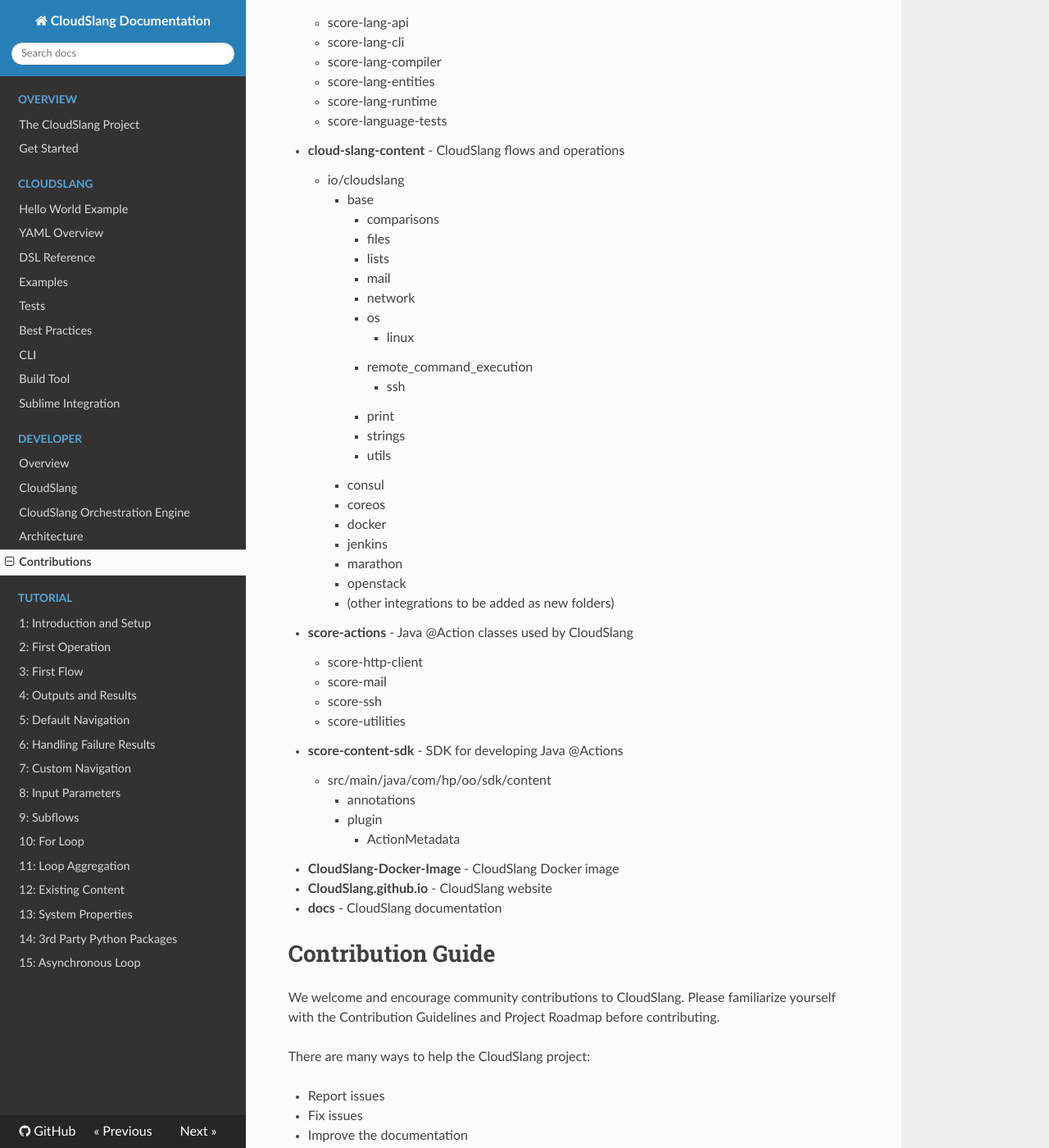
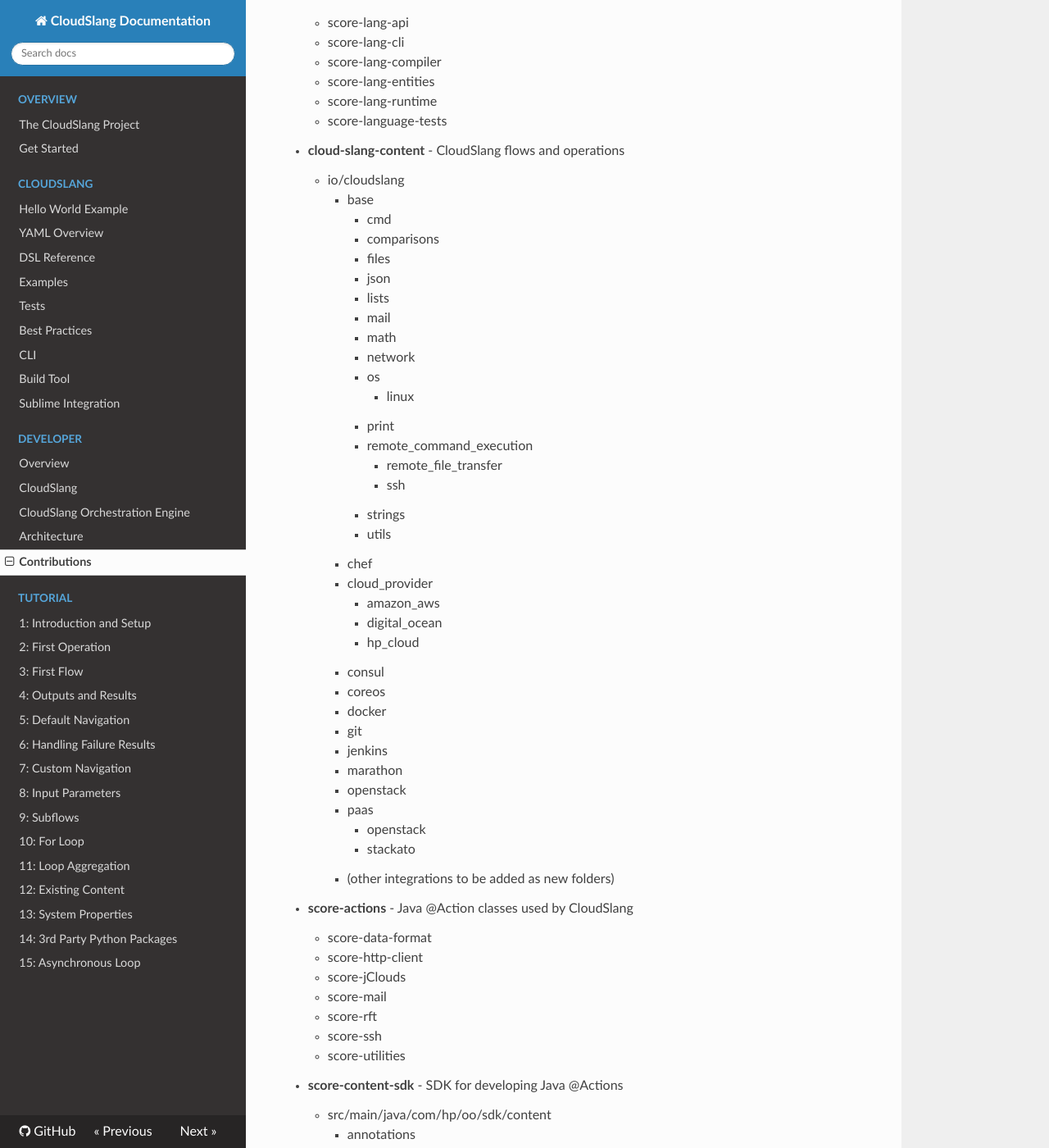
Before and after one commit to CloudSlang/docs, an MkDocs documentation site: the page built from docs/developer_contribution.md, in a window 1280 px wide and 1400 px high, scrolled down 852 px. Shown: the whole window at 82% size. Built offline with MkDocs 1.6.1, drawn with Linux system fonts in a browser that asks for light colours; nearby versions of some CDN libraries; old or Windows-style settings are respelled for this version of MkDocs.

Commit message:
updated repo list
Signed-off-by: Sam Markowitz <sam.markowitz@hp.com>

```diff
--- a/docs/developer_contribution.md
+++ b/docs/developer_contribution.md
@@ -25,28 +25,44 @@
 + **cloud-slang-content** - CloudSlang flows and operations
     + io/cloudslang
         + base
+            + cmd
             + comparisons
             + files
+            + json
             + lists
             + mail
+            + math
             + network
             + os
                 + linux
-            + remote_command_execution
+            + print
+            + remote\_command\_execution
+                + remote\_file\_transfer
                 + ssh
-            + print
             + strings
             + utils
+        + chef
+        + cloud\_provider
+            + amazon_aws
+            + digital_ocean
+            + hp_cloud
         + consul
         + coreos
         + docker
+        + git
         + jenkins
         + marathon
         + openstack
+        + paas
+            + openstack
+            + stackato
         + (other integrations to be added as new folders)
 + **score-actions** - Java @Action classes used by CloudSlang
+    + score-data-format
     + score-http-client
+    + score-jClouds
     + score-mail
+    + score-rft
     + score-ssh
     + score-utilities
 + **score-content-sdk** - SDK for developing Java @Actions
```
